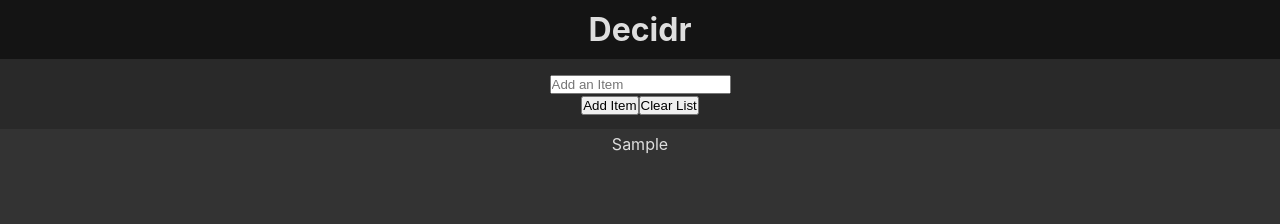
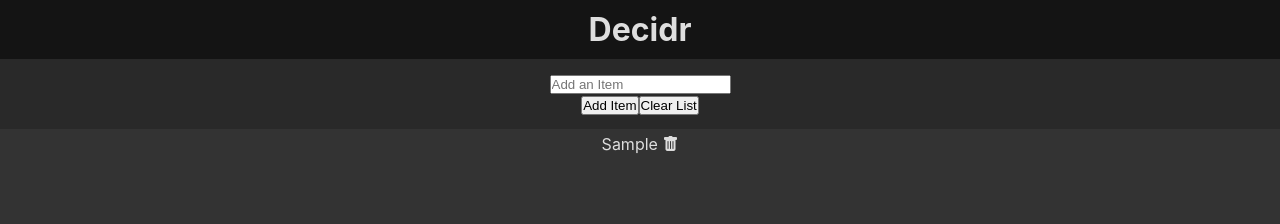
Before and after one commit to SmiJa/decidr, a React (Create React App) app: page / in a window 1280 px wide. Both pictures are taken after typing "Sample" into the empty fields and a click on the button "Add Item". Shown: the top 224 px of the page. Built offline with nearby package versions, Linux system fonts and the light colour scheme.

Commit message:
chore(class): change class to className

```diff
--- a/src/components/ListDisplay.js
+++ b/src/components/ListDisplay.js
@@ -2,7 +2,7 @@ export default function ListDisplay(props) {
     const listItems = props.list;
     const buildList = listItems.map((item, index) => {
         return (
-            <li className="list-item" key={index}>{item}</li>
+            <li className="list-item" key={index}>{item} <i className="bi bi-trash-fill"></i></li>
         )
     })
 
```
